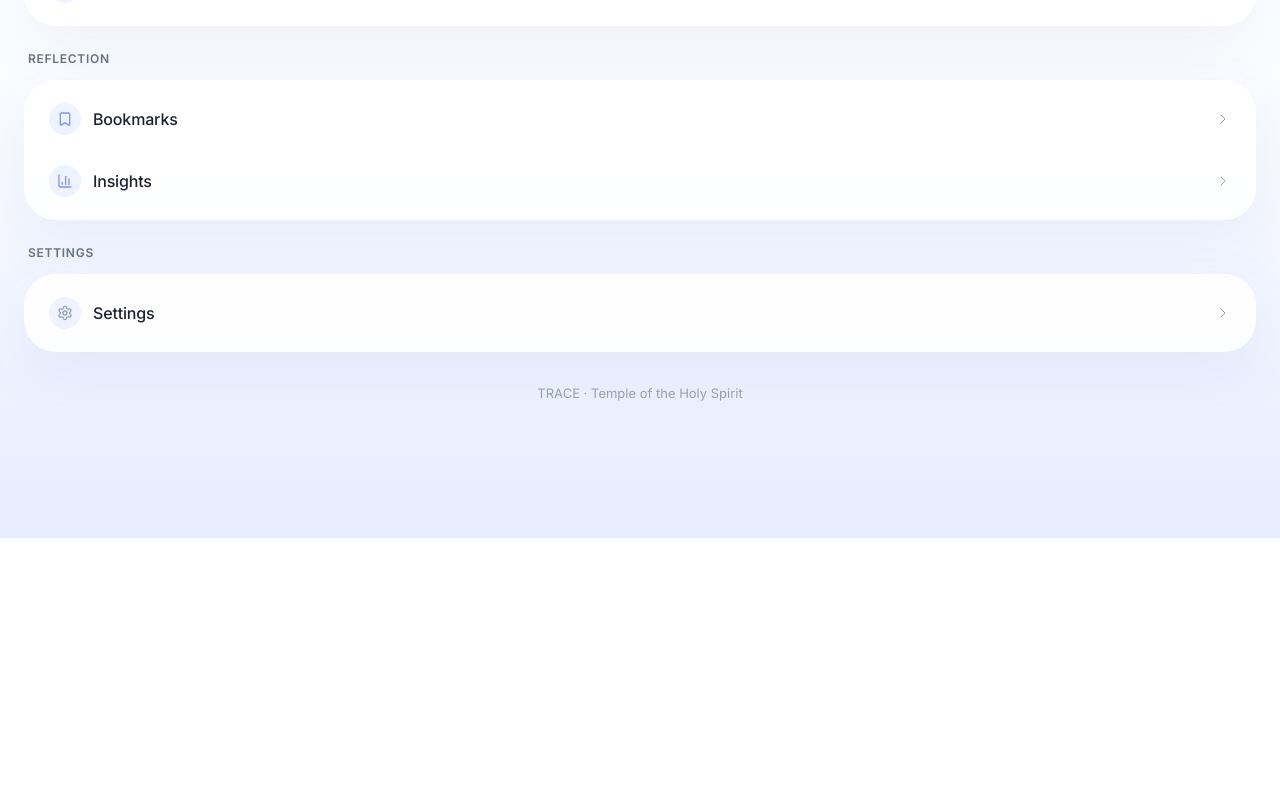
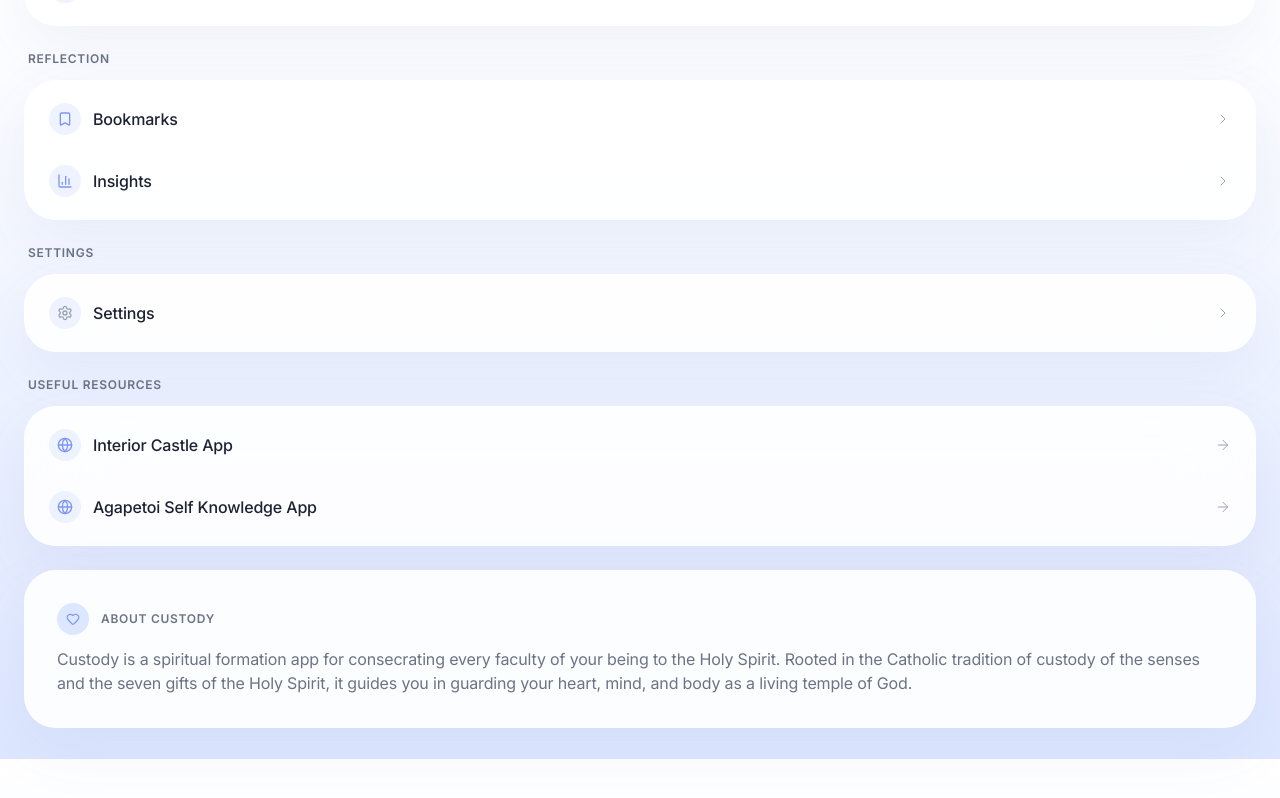
Before and after one commit to johncyongco/custody-app, a React (Vite) app: page /profile in a window 1280 px wide. Shown: the part 841-1639 px from the top of the page. Before the commit the page ends 1379 px from the top, so only its background shows below. Built offline with nearby package versions, Linux system fonts and the light colour scheme.

Commit message:
Profile: Useful Resources section, About Custody card; Chaplet: Feather icon; Sparkles→Feather across app

```diff
--- a/src/pages/ChapletPage.tsx
+++ b/src/pages/ChapletPage.tsx
@@ -1,6 +1,6 @@
 import { useState } from "react";
 import { motion } from "framer-motion";
-import { ArrowLeft, Sparkles } from "lucide-react";
+import { ArrowLeft, Feather } from "lucide-react";
 import { useNavigate } from "react-router-dom";
 
 const invocations = [
@@ -99,7 +99,7 @@ export default function ChapletPage() {
             transition={{ duration: 0.6 }}
           >
             <div className="w-12 h-12 rounded-full bg-gradient-to-br from-violet-500 to-purple-600 flex items-center justify-center mb-4 shadow-lg shadow-violet-500/20">
-              <Sparkles size={20} className="text-white" />
+              <Feather size={20} className="text-white" />
             </div>
             <h1 className="text-h1 text-text mb-2">Chaplet of the Holy Spirit</h1>
             <p className="text-body text-text-secondary leading-relaxed mb-6">
@@ -254,7 +254,7 @@ export default function ChapletPage() {
             transition={{ duration: 0.6 }}
           >
             <div className="w-12 h-12 rounded-full bg-gradient-to-br from-violet-500 to-purple-600 flex items-center justify-center mb-4 mx-auto shadow-lg shadow-violet-500/20">
-              <Sparkles size={20} className="text-white" />
+              <Feather size={20} className="text-white" />
             </div>
             <h2 className="text-h2 text-text text-center mb-6">Chaplet Complete</h2>
 
--- a/src/pages/ConsecratePage.tsx
+++ b/src/pages/ConsecratePage.tsx
@@ -1,7 +1,7 @@
 import { useState, useEffect, useRef } from "react";
 import { motion, AnimatePresence } from "framer-motion";
 import { useNavigate } from "react-router-dom";
-import { X, BookHeart, Flame, ChevronRight, Church, ArrowLeft, Sparkles } from "lucide-react";
+import { X, BookHeart, Flame, ChevronRight, Church, ArrowLeft, Feather } from "lucide-react";
 import { holySymbols } from "@/data/holy-symbols";
 import type { HolySymbol } from "@/types";
 export default function ConsecratePage() {
@@ -183,7 +183,7 @@ export default function ConsecratePage() {
           <div className="flex items-center justify-between mb-2">
             <div className="flex items-center gap-3">
               <div className="w-8 h-8 rounded-full bg-violet-100 flex items-center justify-center">
-                <Sparkles size={14} className="text-violet-600" />
+                <Feather size={14} className="text-violet-600" />
               </div>
               <div>
                 <span className="label-trace block">Chaplet of the Holy Spirit</span>
--- a/src/pages/ProfilePage.tsx
+++ b/src/pages/ProfilePage.tsx
@@ -1,7 +1,7 @@
 import { useState } from "react";
 import { useNavigate } from "react-router-dom";
 import { motion } from "framer-motion";
-import { Bookmark, BookOpen, Heart, BarChart3, Settings, User, ChevronRight, CheckCircle, Church, ArrowLeft } from "lucide-react";
+import { Bookmark, BookOpen, Heart, BarChart3, Settings, User, ChevronRight, CheckCircle, Church, ArrowLeft, ArrowRight, Globe } from "lucide-react";
 import { useUIStore } from "@/stores/ui-store";
 import { useTraceStore, computeDailyFaithfulness } from "@/stores/trace-store";
 import { faculties } from "@/data/faculties";
@@ -28,6 +28,13 @@ const menuSections = [
     label: "Settings",
     items: [
       { icon: Settings, label: "Settings", color: "text-text-muted", href: "" },
+    ],
+  },
+  {
+    label: "Useful Resources",
+    items: [
+      { icon: Globe, label: "Interior Castle App", color: "text-holy-periwinkle", href: "https://interior-castle.vercel.app/", external: true },
+      { icon: Globe, label: "Agapetoi Self Knowledge App", color: "text-holy-periwinkle", href: "https://agapetoi.vercel.app/", external: true },
     ],
   },
 ];
@@ -164,7 +171,13 @@ export default function ProfilePage() {
                 return (
                   <button
                     key={item.label}
-                    onClick={() => item.href && navigate(item.href)}
+                    onClick={() => {
+                      if ((item as any).external) {
+                        window.open(item.href, "_blank");
+                      } else if (item.href) {
+                        navigate(item.href);
+                      }
+                    }}
                     className="w-full flex items-center gap-3 px-4 py-3.5 rounded-2xl hover:bg-white/50 transition-all duration-200 group"
                   >
                     <div className="w-8 h-8 rounded-full bg-sky-mist/50 flex items-center justify-center">
@@ -173,7 +186,11 @@ export default function ProfilePage() {
                     <span className="text-body text-text flex-1 text-left font-medium">
                       {item.label}
                     </span>
-                    <ChevronRight size={16} className="text-text-muted group-hover:translate-x-0.5 transition-transform" strokeWidth={1.5} />
+                    {(item as any).external ? (
+                      <ArrowRight size={16} className="text-text-muted group-hover:translate-x-0.5 transition-transform" strokeWidth={1.5} />
+                    ) : (
+                      <ChevronRight size={16} className="text-text-muted group-hover:translate-x-0.5 transition-transform" strokeWidth={1.5} />
+                    )}
                   </button>
                 );
               })}
@@ -181,14 +198,22 @@ export default function ProfilePage() {
           </motion.div>
         ))}
 
-        <motion.p
-          initial={{ opacity: 0 }}
-          animate={{ opacity: 1 }}
-          transition={{ duration: 0.6, delay: 0.6 }}
-          className="text-center text-caption text-text-muted mt-8 mb-6"
+        <motion.div
+          initial={{ opacity: 0, y: 20 }}
+          animate={{ opacity: 1, y: 0 }}
+          transition={{ duration: 0.5, delay: 0.55 }}
+          className="glass-card mb-6"
         >
-          TRACE · Temple of the Holy Spirit
-        </motion.p>
+          <div className="flex items-center gap-3 mb-3">
+            <div className="w-8 h-8 rounded-full bg-sky-mist flex items-center justify-center">
+              <Heart size={14} className="text-holy-periwinkle" />
+            </div>
+            <span className="label-trace">About Custody</span>
+          </div>
+          <p className="text-body text-text-secondary leading-relaxed">
+            Custody is a spiritual formation app for consecrating every faculty of your being to the Holy Spirit. Rooted in the Catholic tradition of custody of the senses and the seven gifts of the Holy Spirit, it guides you in guarding your heart, mind, and body as a living temple of God.
+          </p>
+        </motion.div>
       </div>
     </div>
   );
```
